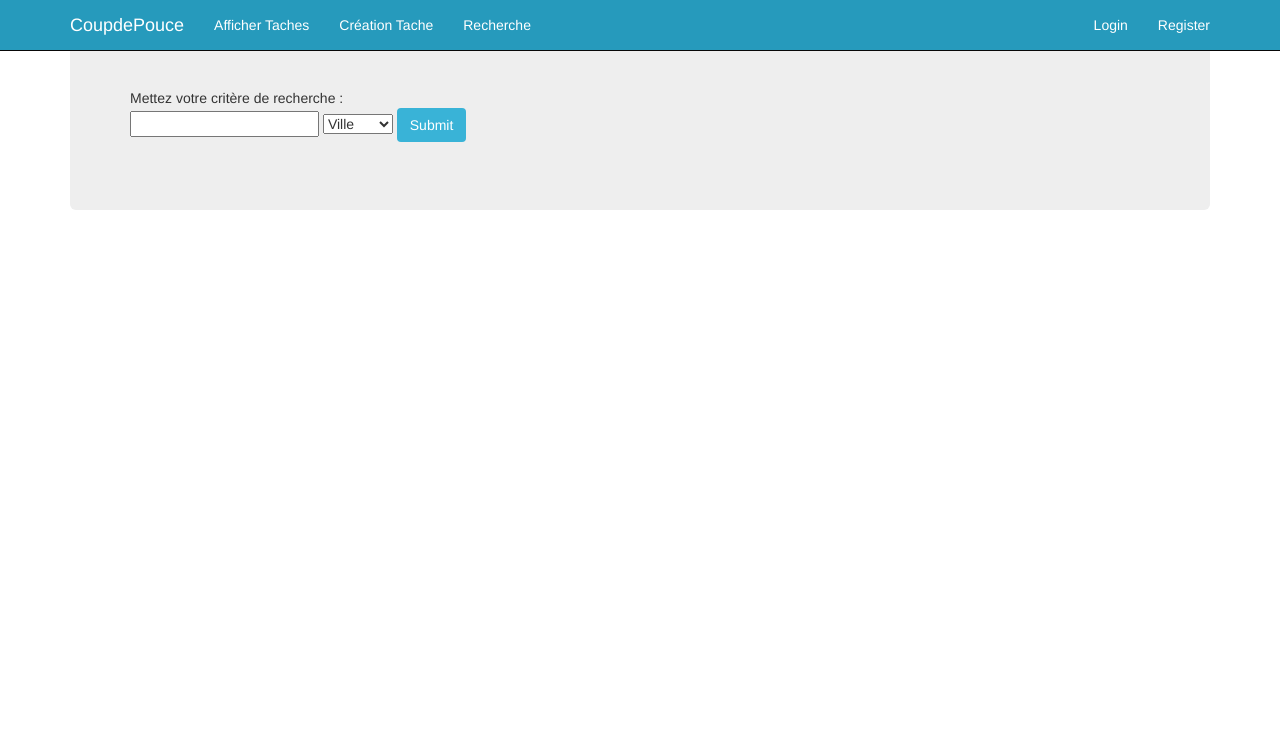
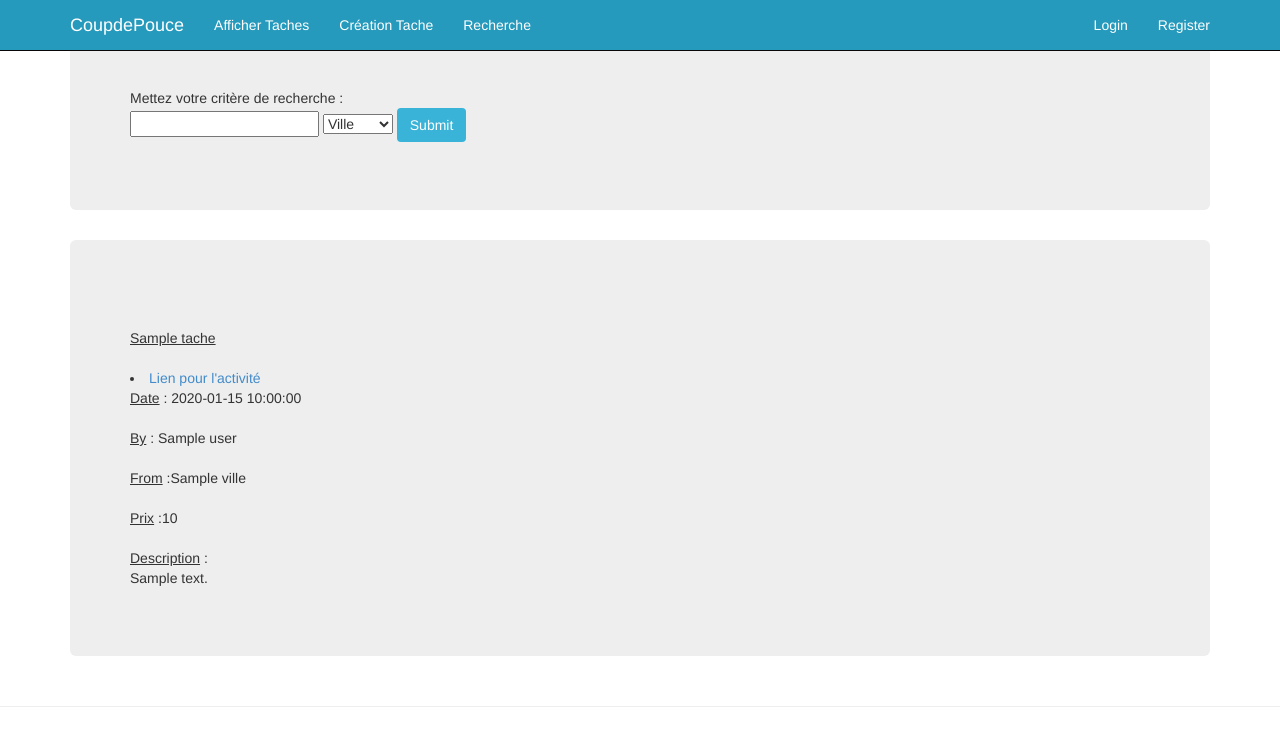
Before and after one commit to Neril07/PWEB2015-JGD, a Python web app: template templates/Recherche.html in a window 1280 px wide. Shown: the top 746 px of the page. Run offline with Jinja, Linux system fonts and the light colour scheme; the template is opened without the code that fills it: most values are stand-ins (such as "Sample title", 1, 10 or a date in 2020); some libraries are stand-ins or nearby versions.

Commit message:
Recherche ok ( conflit regle )

```diff
--- a/templates/Recherche.html
+++ b/templates/Recherche.html
@@ -23,9 +23,9 @@
                 <br><br>
                 Mettez votre critère de recherche :
                 <br>
-                <form method="post" action="/coursActuel">
+                <form method="post">
                     <input type="text" name="recherche">
-                    <select name=""type">
+                    <select name="type">
                         <option value="Ville">Ville</option>
                         <option value="Pseudo">Pseudo</option>
                     </select>
@@ -37,6 +37,35 @@
             </div>
         </div>
 
+
+        {% for tache in taches %}
+            <div class="container">
+            <div class="jumbotron">
+                <br><br>
+                <div class="content-subject">{{tache.titre}}</div>
+                <br>
+                <div class="PermaLink">
+                    <li><a href="/Tache/{{ tache.key().id() }}">Lien pour l'activité </a></li>
+                </div>
+    		    <div class="created"><u>Date</u> : {{tache.date}}</div>
+
+                <br>
+    		    <div class="by"><u>By</u> : {{tache.user}}</div>
+
+                <br>
+                <div class="from"><u>From</u> :{{tache.ville}}</div>
+
+                <br>
+                <div class="prix"><u>Prix</u> :{{tache.prix}}</div>
+
+                <br>
+                <div class="prix"><u> Description</u> : <br>{{tache.desc}}</div>
+                <br>
+            </div>
+            </div>
+            <hr>
+        {% endfor %}
+
         <!-- Bootstrap core JavaScript
         ================================================== -->
         <!-- Placed at the end of the document so the pages load faster -->
```
Also changed, not shown: Recherche.py (+24 -1 lines).
